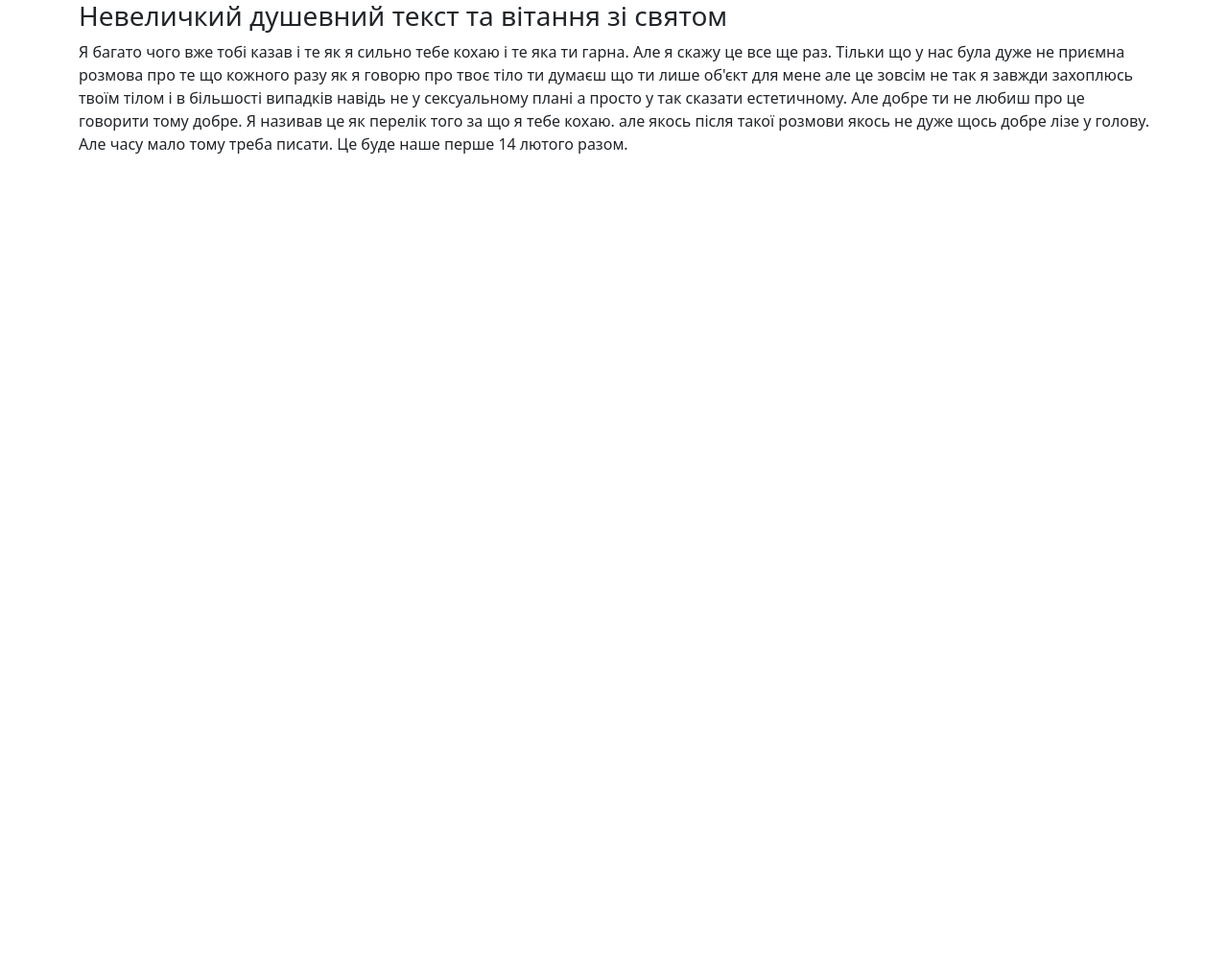
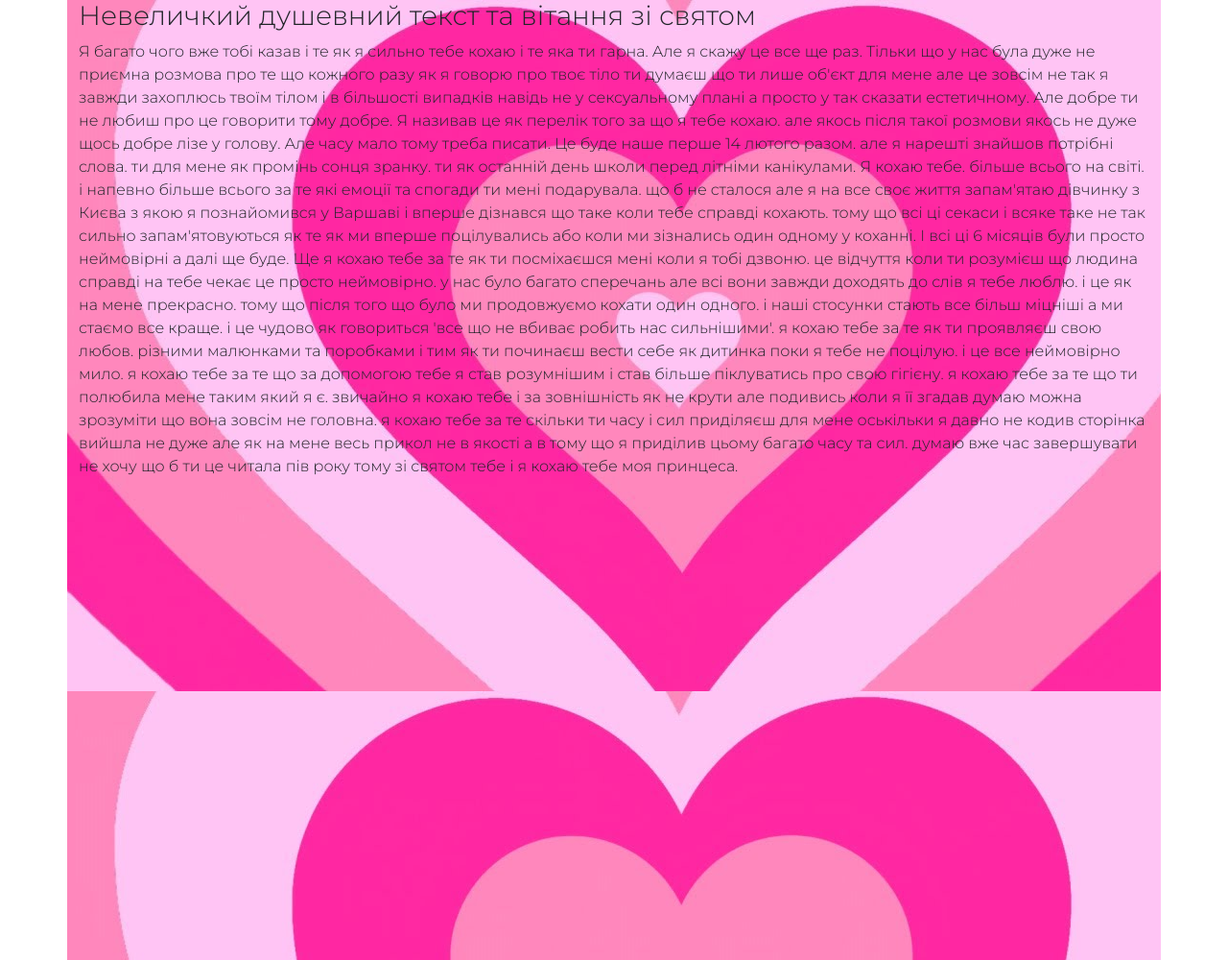
Before and after one commit to Snusl1k/14february, a plain HTML site: page text.html in a window 1280 px wide. Shown: the whole page at 96% size. Before the commit the page ends 800 px from the top, so only its background shows below. Drawn offline with nearby package versions, Linux system fonts and the light colour scheme.

Commit message:
textfull

```diff
--- a/text.css
+++ b/text.css
@@ -1,3 +1,6 @@
 .container{
-    background-image: ;
+    width: 1500px;
+    height: 1000px;
+    background-image: url(hearts.jpg);
+    font-family: 'Montserrat', sans-serif;
 }
--- a/text.html
+++ b/text.html
@@ -7,11 +7,17 @@
     <title>Document</title>
     <link rel="stylesheet" href="text.css">
     <link href="https://cdn.jsdelivr.net/npm/bootstrap@5.1.3/dist/css/bootstrap.min.css" rel="stylesheet" integrity="sha384-1BmE4kWBq78iYhFldvKuhfTAU6auU8tT94WrHftjDbrCEXSU1oBoqyl2QvZ6jIW3" crossorigin="anonymous">
+    <link rel="preconnect" href="https://fonts.googleapis.com">
+<link rel="preconnect" href="https://fonts.gstatic.com" crossorigin>
+<link href="https://fonts.googleapis.com/css2?family=Montserrat:wght@300&display=swap" rel="stylesheet">
 </head>
 <body>
     <div class="container">
         <h3 class="title">Невеличкий душевний текст та вітання зі святом</h3>
         <p class="maintext">Я багато чого вже тобі казав і те як я сильно тебе кохаю і те яка ти гарна. Але я скажу це все ще раз. Тільки що у нас була дуже не приємна розмова про те що кожного разу як я говорю про твоє тіло ти думаєш що ти лише об'єкт для мене але це зовсім не так я завжди захоплюсь твоїм тілом і в більшості випадків навідь не у сексуальному плані а просто у так сказати естетичному. Але добре ти не любиш про це говорити тому добре. Я називав це як перелік того за що я тебе кохаю. але якось після такої розмови якось не дуже щось добре лізе у голову. Але часу мало тому треба писати. Це буде наше перше 14 лютого разом.
+            але я нарешті знайшов потрібні слова. ти для мене як промінь сонця зранку. ти як останній день школи перед літніми канікулами. Я кохаю тебе. більше всього на світі. і напевно більше всього за те які емоції та спогади ти мені подарувала. що б не сталося але я на все своє життя запам'ятаю дівчинку з Києва з якою я познайомився у Варшаві і вперше дізнався що таке коли тебе справді кохають. тому що всі ці секаси і всяке таке не так сильно запам'ятовуються як те як ми вперше поцілувались або коли ми зізнались один одному у коханні. І всі ці 6 місяців були просто неймовірні а далі ще буде. Ще я кохаю тебе за те як ти посміхаєшся мені коли я тобі дзвоню. це відчуття коли ти розумієш що людина справді на тебе чекає це просто неймовірно.
+            у нас було багато сперечань але всі вони завжди доходять до слів я тебе люблю. і це як на мене прекрасно. тому що після того що було ми продовжуємо кохати один одного. і наші стосунки стають все більш міцніші а ми стаємо все краще. і це чудово як говориться 'все що не вбиває робить нас сильнішими'. я кохаю тебе за те як ти проявляєш свою любов. різними малюнками та поробками і тим як ти починаєш вести себе як дитинка поки я тебе не поцілую. і це все неймовірно мило. я кохаю тебе за те що за допомогою тебе я став розумнішим і став більше піклуватись про свою гігієну. я кохаю тебе за те що ти полюбила мене таким який я є. звичайно я кохаю тебе і за зовнішність як не крути але подивись коли я її згадав думаю можна зрозуміти що вона зовсім не головна. я кохаю тебе за те скільки ти часу і сил приділяєш для мене
+            оськільки я давно не кодив сторінка вийшла не дуже але як на мене весь прикол не в якості а в тому що я приділив цьому багато часу та сил. думаю вже час завершувати не хочу що б ти це читала пів року тому зі святом тебе і я кохаю тебе моя принцеса.
         </p>
     </div>
 </body>
```
